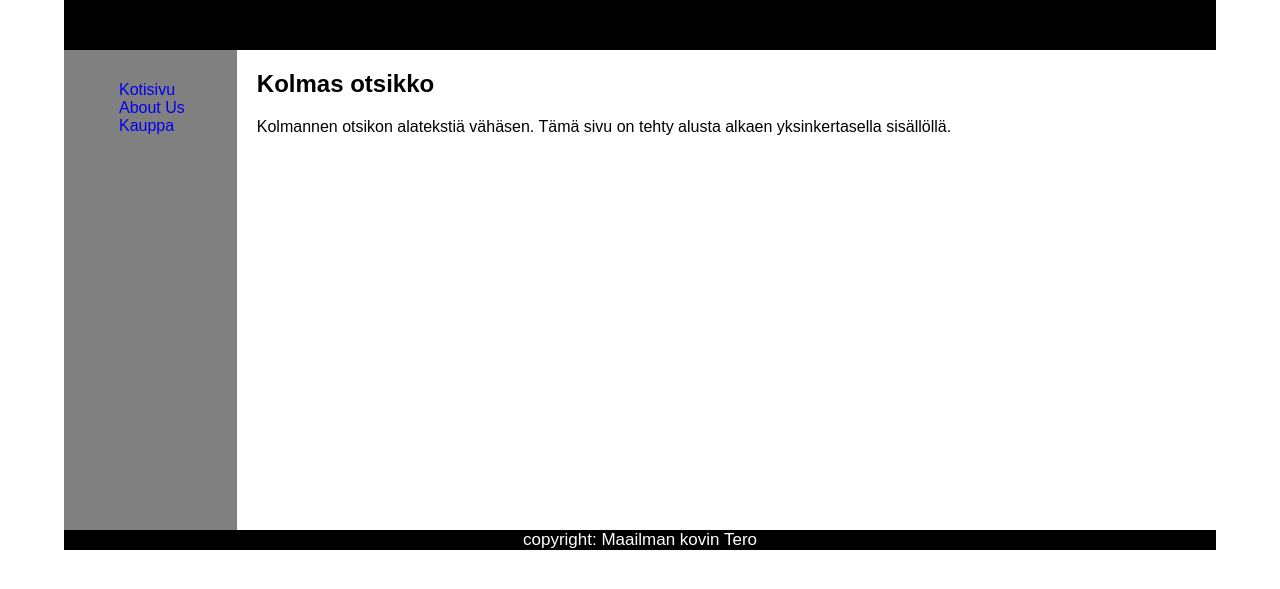
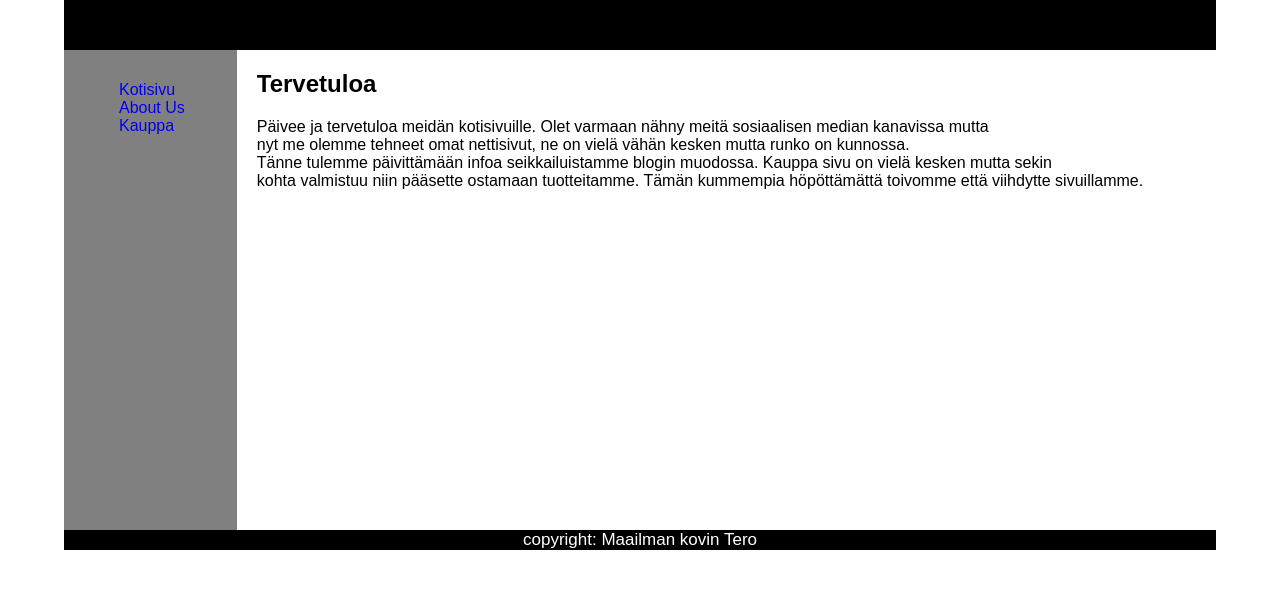
Before and after one commit to terosavolainen/terosavolainen.github.io, a plain HTML site: page paasavo.html in a window 1280 px wide. Shown: the part 143-732 px from the top of the page. Drawn offline with Linux system fonts and the light colour scheme.

Commit message:
Update paasavo.html

```diff
--- a/paasavo.html
+++ b/paasavo.html
@@ -74,9 +74,13 @@
 
 
  <section>
-  <h2> Kolmas otsikko</h2>
+  <h2>Tervetuloa</h2>
 
-  <p> Kolmannen otsikon alatekstiä vähäsen. Tämä sivu on tehty alusta alkaen yksinkertasella sisällöllä.</p>
+  <p>Päivee ja tervetuloa meidän kotisivuille. Olet varmaan nähny meitä sosiaalisen median kanavissa mutta<br>
+   nyt me olemme tehneet omat nettisivut, ne on vielä vähän kesken mutta runko on kunnossa.<br>
+   Tänne tulemme päivittämään infoa seikkailuistamme blogin muodossa. Kauppa sivu on vielä kesken mutta sekin<br>
+   kohta valmistuu niin pääsette ostamaan tuotteitamme.
+   Tämän kummempia höpöttämättä toivomme että viihdytte sivuillamme.</p>
  </section>
 
   <footer> copyright: Maailman kovin Tero </footer>
```
